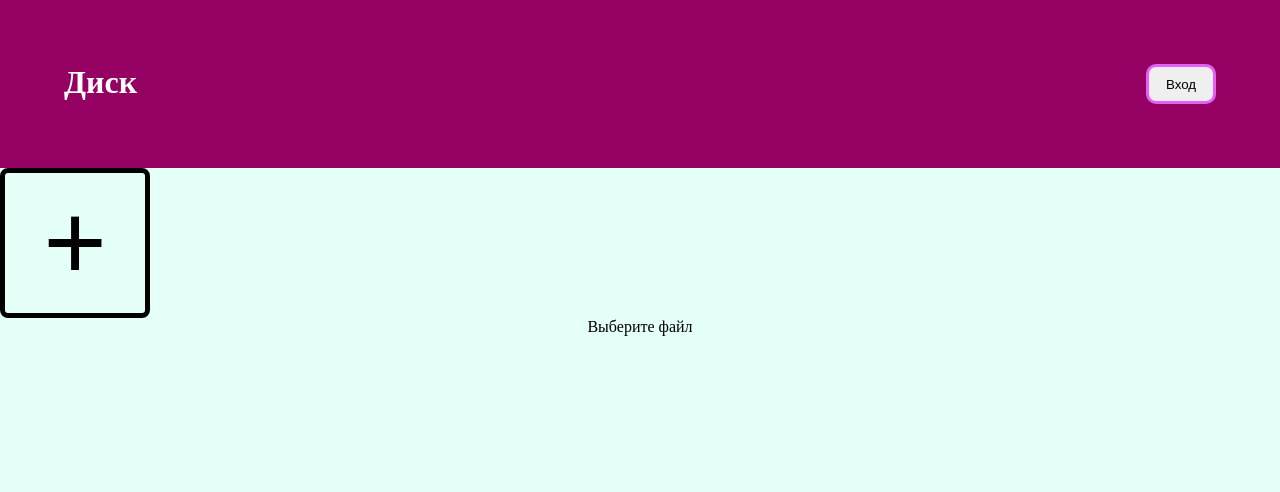
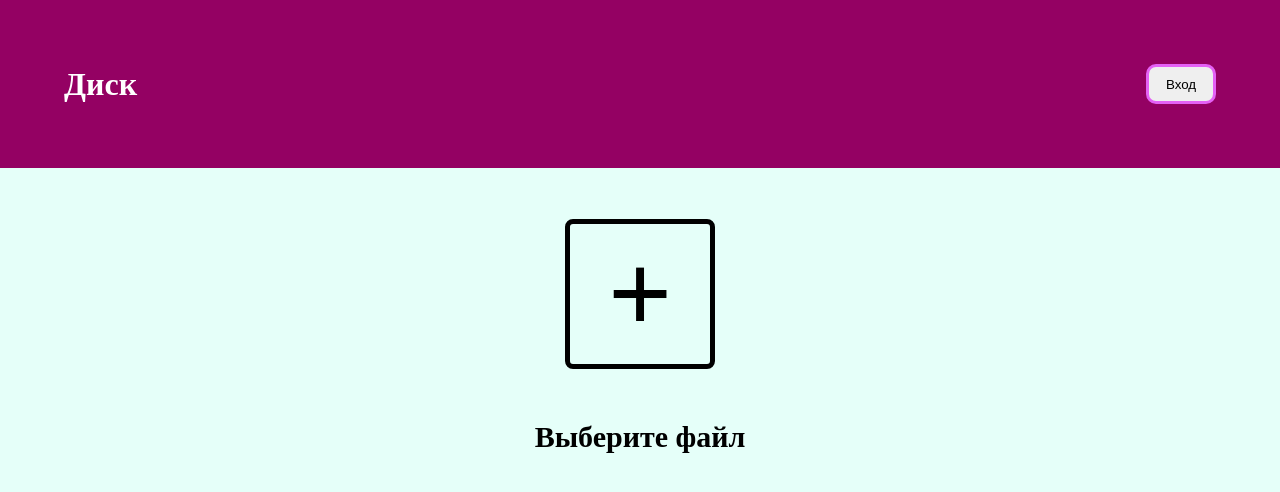
Before and after one commit to Me11ad/failoobmennik, a plain HTML site: page main.html in a window 1280 px wide. Drawn offline with Linux system fonts and the light colour scheme.

Commit message:
izmenil css

```diff
--- a/main.css
+++ b/main.css
@@ -8,6 +8,7 @@ body{
     margin: 0 auto;
     display: flex;
     flex-direction: column;
+    align-items: center;
     flex-wrap: wrap;
     background: #E5FFF9;
 }
@@ -15,6 +16,8 @@ body{
 header {
     display: flex;
     justify-content: space-between;
+    align-items: center;
+    width: 100%;
     padding: 5%;
     background: #940163;
   }
@@ -45,6 +48,13 @@ header {
     color: #FFFFFF;
   }
 
+  span{
+    font-size: 30px;
+    font-weight: bold;
+    cursor: pointer;
+    border-radius: 10%;
+  }
+
   a{
     text-decoration: none;
   }
@@ -71,6 +81,7 @@ header {
     border-radius: 8px;
     user-select: none;
     cursor: pointer;
+    margin: 4%;
 }
 
 input {
```
